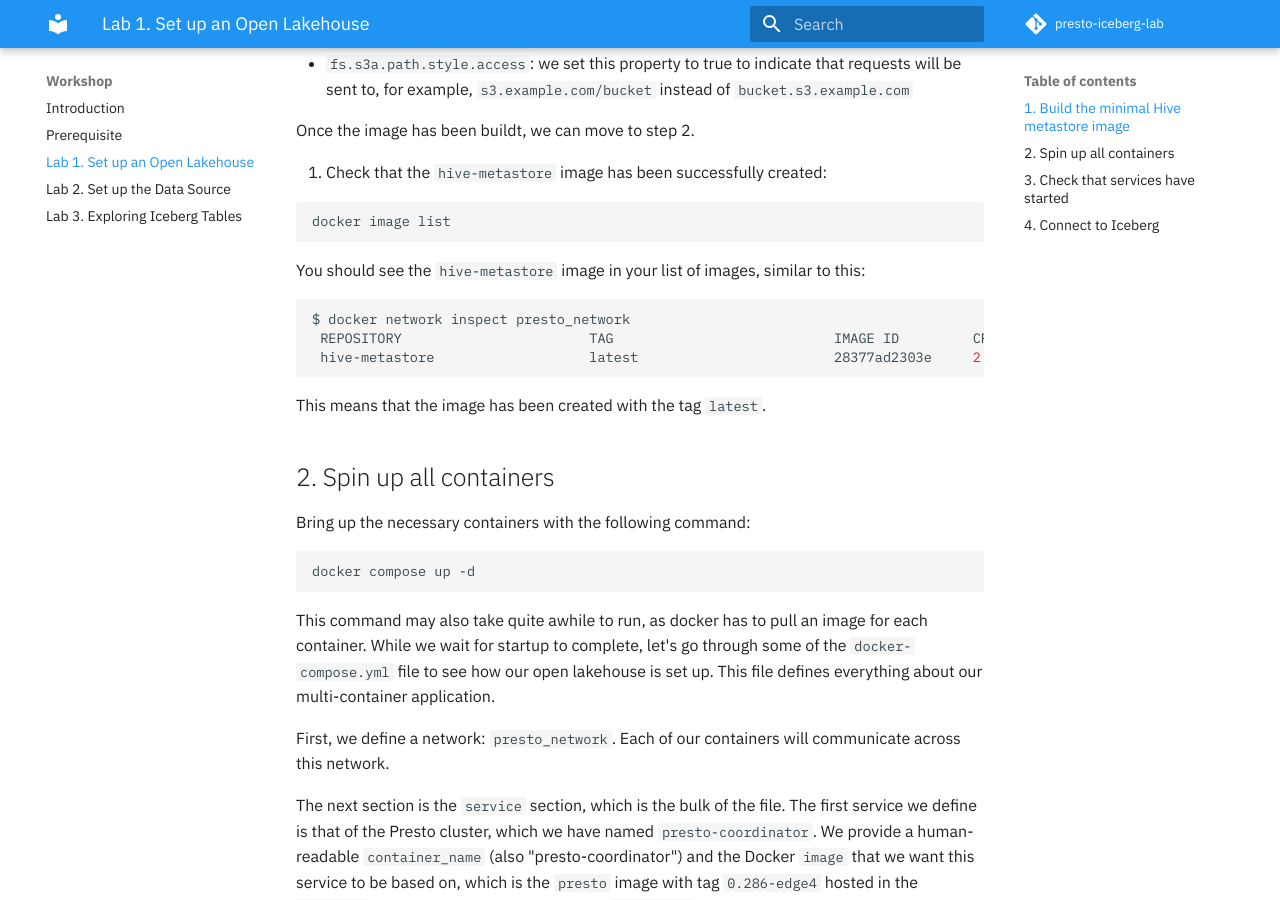
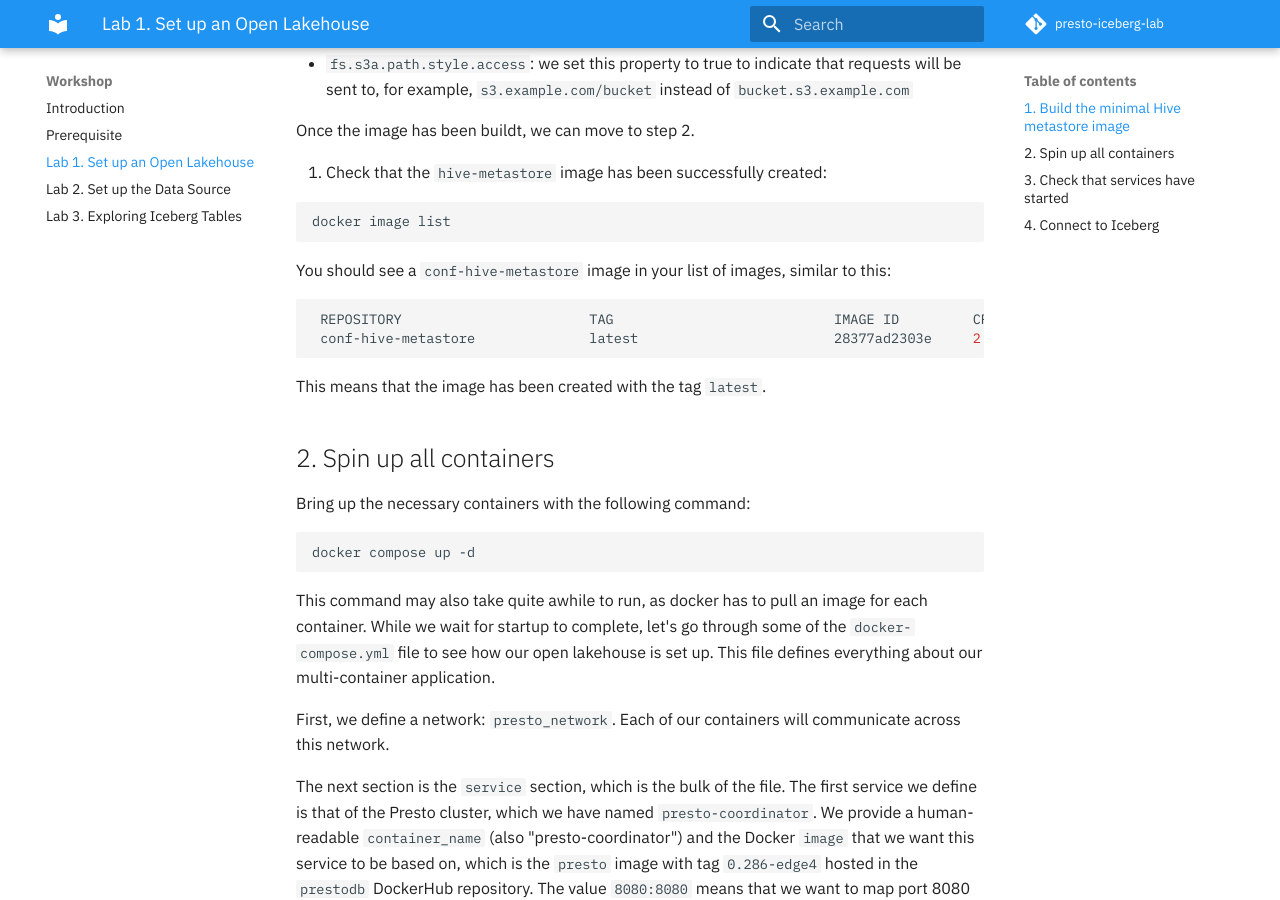
Before and after one commit to IBM/presto-iceberg-lab, an MkDocs documentation site: the page built from docs/lab-1/README.md, in a window 1280 px wide and 900 px high, scrolled down 1643 px. Built offline with MkDocs 1.6.1 and Material for MkDocs 9.7.7, drawn with Linux system fonts in a browser that asks for light colours; comment, search, counter and statistics services are not loaded.

Commit message:
Update image name

````diff
--- a/docs/lab-1/README.md
+++ b/docs/lab-1/README.md
@@ -44,12 +44,11 @@ We'll build a minimal Hive metastore image from the Dockerfile included in this
    docker image list
    ```
 
-   You should see the `hive-metastore` image in your list of images, similar to this:
+   You should see a `conf-hive-metastore` image in your list of images, similar to this:
 
    ```sh
-   $ docker network inspect presto_network
     REPOSITORY                       TAG                           IMAGE ID         CREATED          SIZE
-    hive-metastore                   latest                        28377ad2303e     2 minutes ago    1.14GB
+    conf-hive-metastore              latest                        28377ad2303e     2 minutes ago    1.14GB
    ```
 
    This means that the image has been created with the tag `latest`.
````
